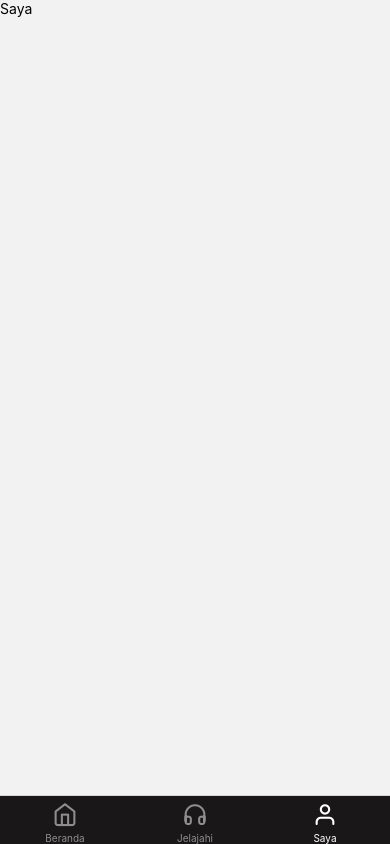
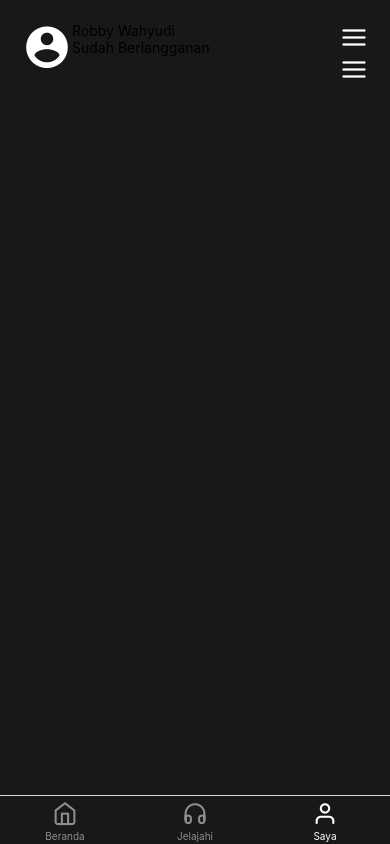
Before and after one commit to RobbyWahyudi/Music-App-React-Native, a React Native app: screen /Saya in a window 390 px wide. Built offline with nearby package versions, Linux system fonts and the light colour scheme.

Commit message:
Menambahkan header pada halaman saya

```diff
--- a/src/components/BottomTabs.jsx
+++ b/src/components/BottomTabs.jsx
@@ -12,7 +12,10 @@ export default function BottomTabs() {
     <Tab.Navigator
       initialRouteName="Beranda"
       screenOptions={({route}) => ({
-        tabBarStyle: {backgroundColor: '#191717'},
+        tabBarStyle: {
+          backgroundColor: '#191717',
+          paddingBottom: 2,
+        },
         tabBarActiveTintColor: 'white',
         inactiveTintColor: '#dfe7e7',
         headerShown: false,
--- a/src/screens/Jelajahi.jsx
+++ b/src/screens/Jelajahi.jsx
@@ -1,6 +1,7 @@
-import {StyleSheet, Text, View} from 'react-native';
+import {StyleSheet, Text, View, TouchableOpacity} from 'react-native';
 import React from 'react';
 import Feather from 'react-native-vector-icons/Feather';
+import MaterialCommunityIcons from 'react-native-vector-icons/MaterialCommunityIcons';
 
 const Jelajahi = () => {
   return (
@@ -11,7 +12,13 @@ const Jelajahi = () => {
           <Text style={styles.searchText}>Lagu</Text>
         </View>
 
-        <Feather name="music" size={26} color="white" />
+        <TouchableOpacity>
+          <MaterialCommunityIcons
+            name="music-circle-outline"
+            size={35}
+            color="white"
+          />
+        </TouchableOpacity>
       </View>
     </View>
   );
@@ -29,13 +36,15 @@ const styles = StyleSheet.create({
   headerContainer: {
     display: 'flex',
     flexDirection: 'row',
+    justifyContent: 'space-between',
+    alignItems: 'center',
   },
 
   search: {
     display: 'flex',
     flexDirection: 'row',
     alignItems: 'center',
-    width: '80%',
+    width: '85%',
     height: 38,
     backgroundColor: 'white',
     borderRadius: 8,
--- a/src/screens/Saya.jsx
+++ b/src/screens/Saya.jsx
@@ -1,14 +1,59 @@
-import {StyleSheet, Text, View} from 'react-native';
+import {StyleSheet, Text, View, TouchableOpacity} from 'react-native';
 import React from 'react';
+import MaterialCommunityIcons from 'react-native-vector-icons/MaterialCommunityIcons';
+import Feather from 'react-native-vector-icons/Feather';
 
 const Saya = () => {
   return (
-    <View>
-      <Text>Saya</Text>
+    <View style={styles.container}>
+      <View style={styles.headerContainer}>
+        <View style={{display: 'flex', flexDirection: 'row'}}>
+          <MaterialCommunityIcons
+            name="account-circle"
+            size={50}
+            color="white"
+          />
+
+          <View>
+            <Text>Robby Wahyudi</Text>
+            <TouchableOpacity>
+              <Text>Sudah Berlangganan </Text>
+            </TouchableOpacity>
+          </View>
+        </View>
+
+        <View>
+          <TouchableOpacity>
+            <Feather name="menu" size={28} color="white" />
+          </TouchableOpacity>
+
+          <TouchableOpacity>
+            <Feather name="menu" size={28} color="white" />
+          </TouchableOpacity>
+        </View>
+      </View>
     </View>
   );
 };
 
 export default Saya;
 
-const styles = StyleSheet.create({});
+const styles = StyleSheet.create({
+  container: {
+    height: '100%',
+    padding: 22,
+    backgroundColor: '#191717',
+  },
+
+  headerContainer: {
+    display: 'flex',
+    flexDirection: 'row',
+    justifyContent: 'space-between',
+  },
+
+  avatar: {
+    width: 80,
+    height: 80,
+    borderRadius: 40,
+  },
+});
```
